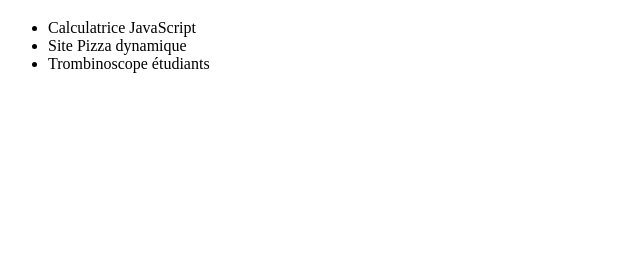
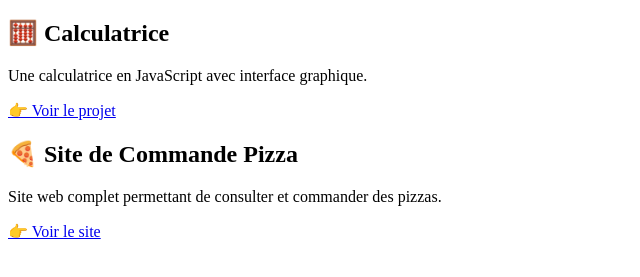
Before and after one commit to tayma06/portfolio, a plain HTML site: page index.html in a window 1280 px wide. Shown: the part 61-338 px from the top of the page, without its empty margins (0-640 px from the left). Drawn offline with Linux system fonts and the light colour scheme.

Commit message:
Enhance project list with descriptions and links
Added project descriptions and links for calculator and pizza site.

```diff
--- a/index.html
+++ b/index.html
@@ -6,10 +6,22 @@
 </head>
 <body>
     <h1>Mes projets</h1>
-    <ul>
-        <li>Calculatrice JavaScript</li>
-        <li>Site Pizza dynamique</li>
-        <li>Trombinoscope étudiants</li>
-    </ul>
+
+<h2>🧮 Calculatrice</h2>
+<p>
+    Une calculatrice en JavaScript avec interface graphique.
+</p>
+<a href="https://tayma06.github.io/calculator/" target="_blank">
+    👉 Voir le projet
+</a>
+
+<h2>🍕 Site de Commande Pizza</h2>
+<p>
+    Site web complet permettant de consulter et commander des pizzas.
+</p>
+<a href="https://tayma06.github.io/pizza/" target="_blank">
+    👉 Voir le site
+</a>
+
 </body>
 </html>
```
